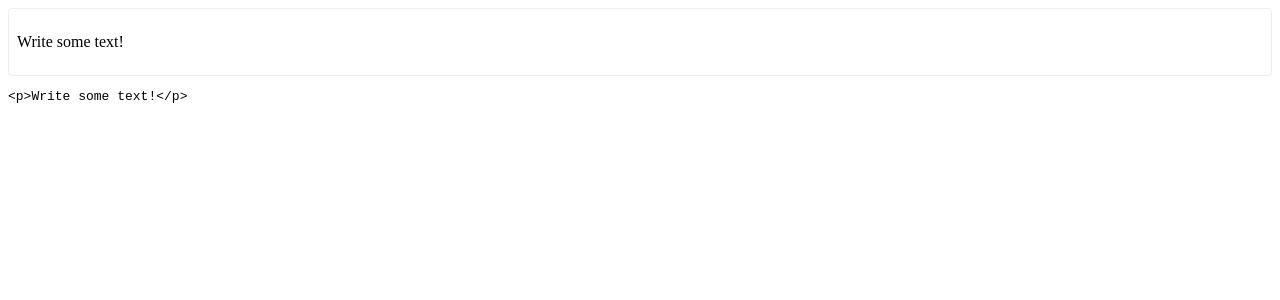
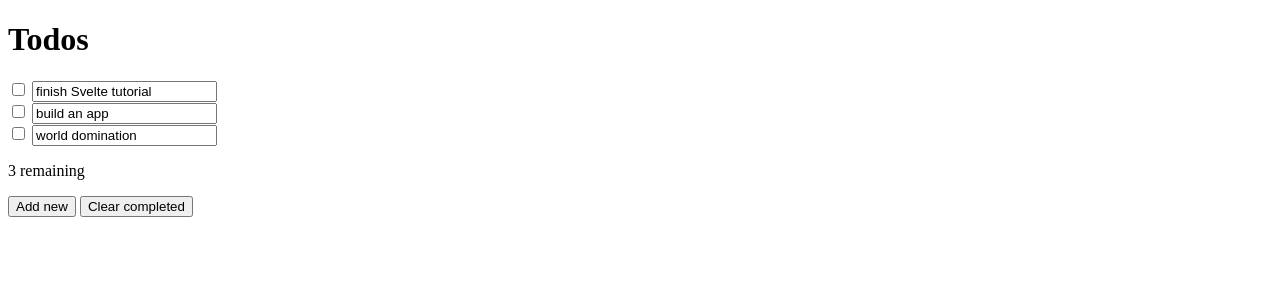
Before and after one commit to mooninlearn/learn-svelte-web-official_tutorial, a Svelte app: page / in a window 1280 px wide. Shown: the top 300 px of the page. Built offline with nearby package versions, Linux system fonts and the light colour scheme.

Commit message:
Bindings  Each block bindings

```diff
--- a/src/App.svelte
+++ b/src/App.svelte
@@ -1,18 +1,49 @@
 <script>
-	let html = '<p>Write some text!</p>';
+	let todos = [
+		{ done: false, text: 'finish Svelte tutorial' },
+		{ done: false, text: 'build an app' },
+		{ done: false, text: 'world domination' }
+	];
+
+	function add() {
+		todos = todos.concat({ done: false, text: '' });
+	}
+
+	function clear() {
+		todos = todos.filter(t => !t.done);
+	}
+
+	$: remaining = todos.filter(t => !t.done).length;
 </script>
 
-<div
-	contenteditable="true"
-	bind:innerHTML={html}
-></div>
+<h1>Todos</h1>
 
-<pre>{html}</pre>
+{#each todos as todo}
+	<div class:done={todo.done}>
+		<input
+			type=checkbox
+			bind:checked={todo.done}
+		>
+
+		<input
+			placeholder="What needs to be done?"
+			bind:value={todo.text}
+		>
+	</div>
+{/each}
+
+<p>{remaining} remaining</p>
+
+<button on:click={add}>
+	Add new
+</button>
+
+<button on:click={clear}>
+	Clear completed
+</button>
 
 <style>
-	[contenteditable] {
-		padding: 0.5em;
-		border: 1px solid #eee;
-		border-radius: 4px;
+	.done {
+		opacity: 0.4;
 	}
 </style>
```
Also changed, not shown: 1 other file (tests, documents, lock files or other folders).
